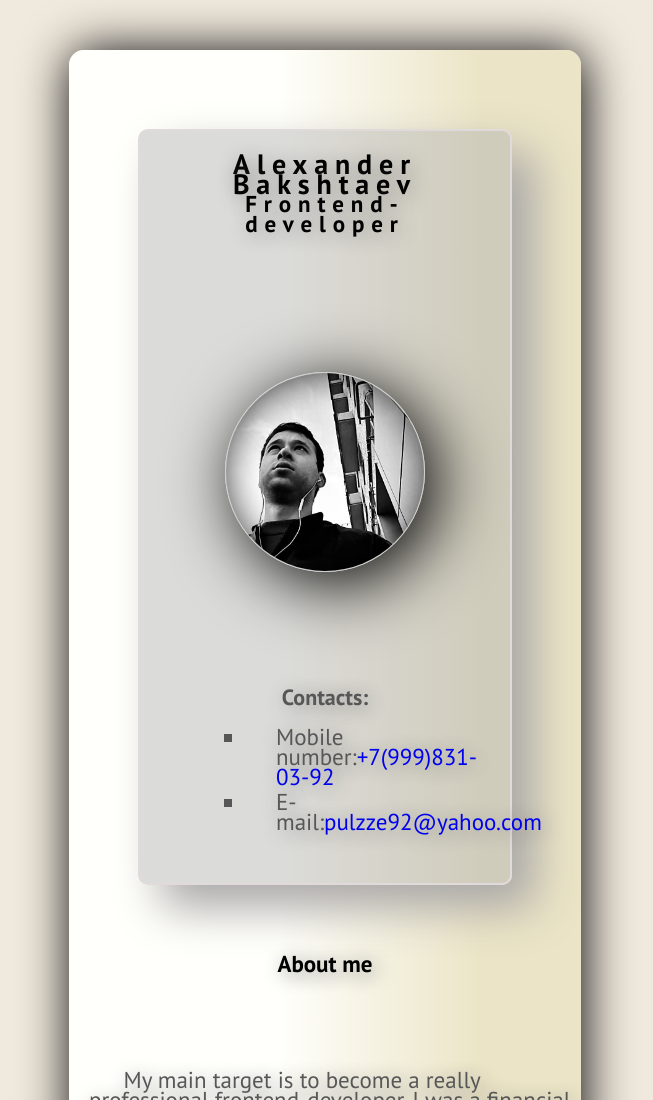
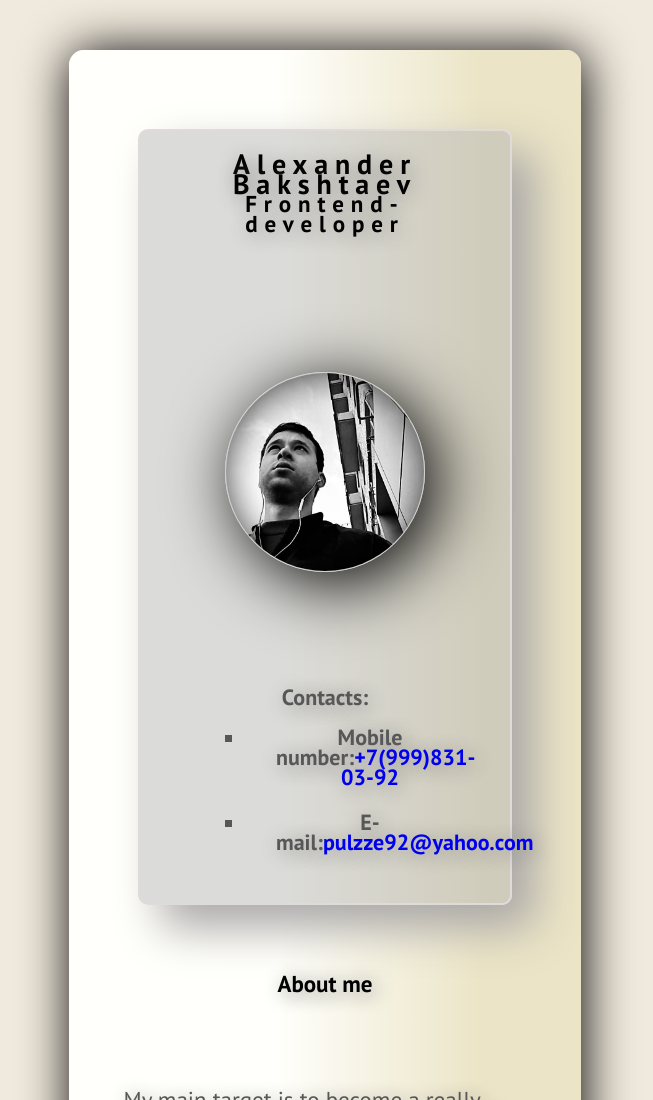
Before and after one commit to Pulzze92/rsschool-cv, a plain HTML site: page index.html in a window 1280 px wide. Shown: the top 1100 px of the page, without its empty margins (315-968 px from the left). Drawn offline with Linux system fonts and the light colour scheme.

Commit message:
fix: validate finish

```diff
--- a/index.html
+++ b/index.html
@@ -28,7 +28,7 @@
 					</div>
 					<div class="contacts">
 						<ul>
-							<span>Contacts:</span>
+							Contacts:
 							<li class="phone">
 								Mobile number:<a href="tel:+7(999)831-03-92">+7(999)831-03-92</a>
 							</li>
--- a/style.css
+++ b/style.css
@@ -173,12 +173,14 @@ ul li {
 	justify-content: center;
 }
 
-.contacts ul span {
-	display: block;
+.contacts ul {
 	text-align: center;
 	font-weight: 700;
 	font-size: 22px;
-	margin-bottom: 20px;
+}
+
+.contacts ul li {
+	margin-top: 20px;
 }
 
 code {
```
